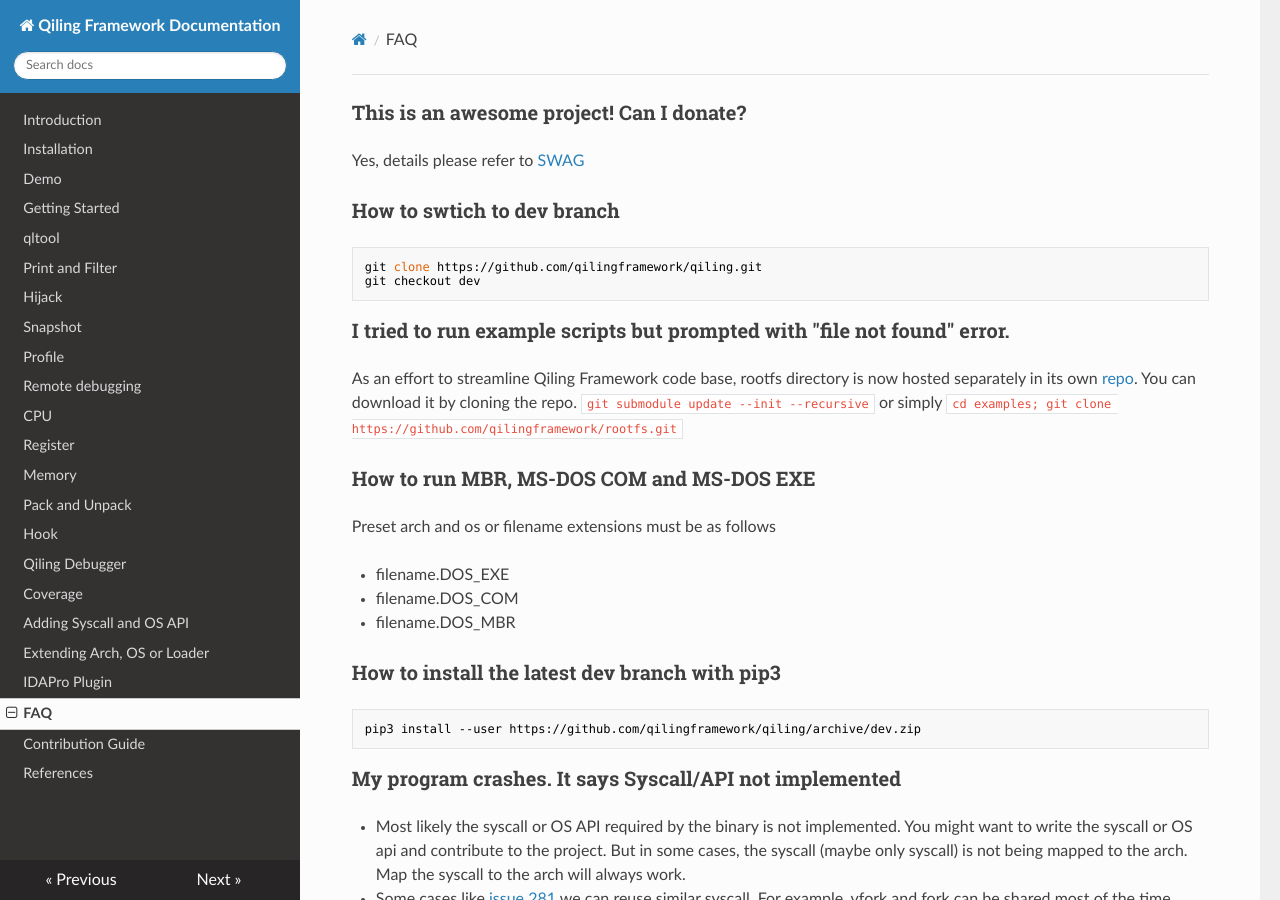
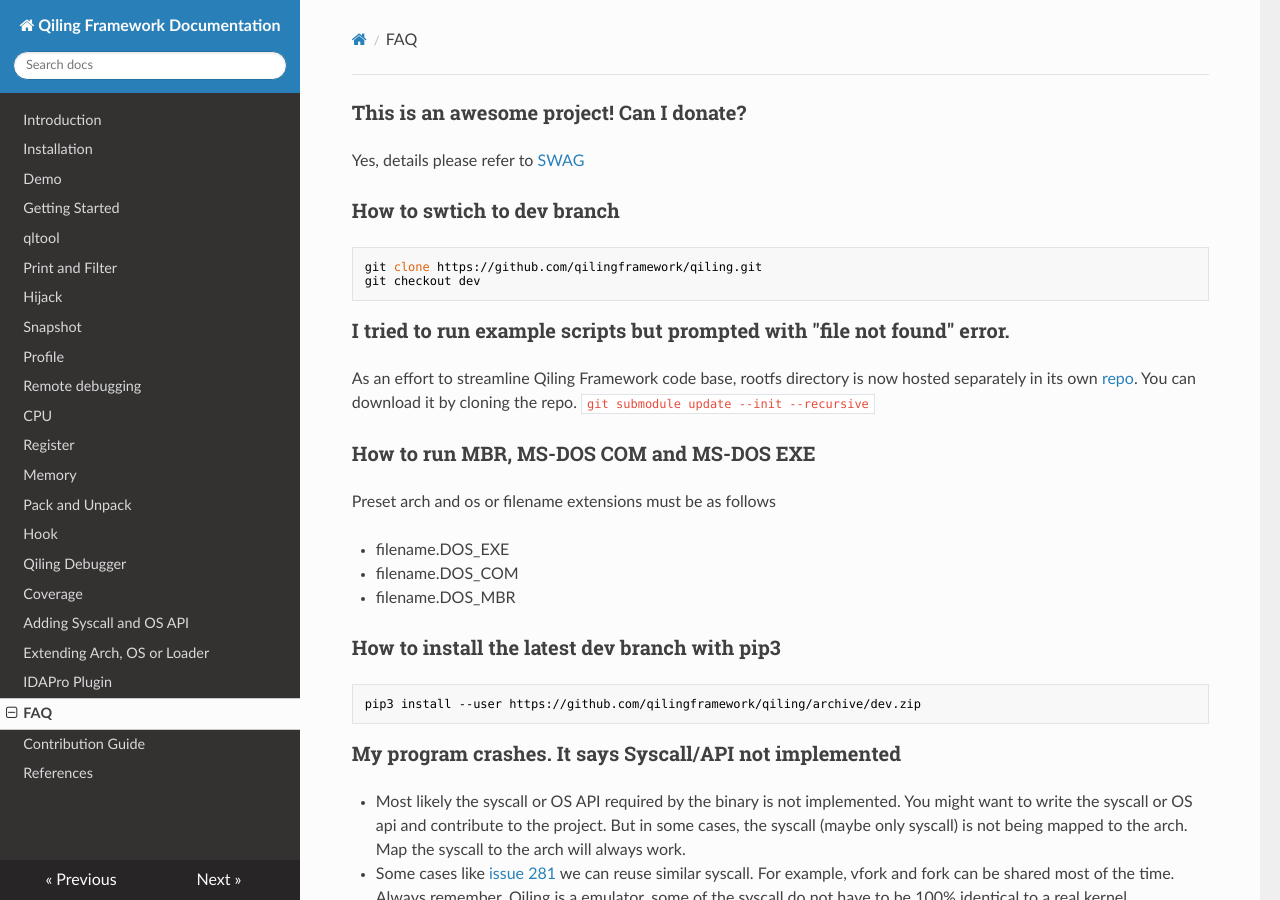
Before and after one commit to qilingframework/rtfd.io, an MkDocs documentation site: the page built from docs/faq.md, in a window 1280 px wide and 900 px high. Built offline with MkDocs 1.6.1, drawn with Linux system fonts in a browser that asks for light colours; nearby versions of some CDN libraries.

Commit message:
Update faq.md

````diff
--- a/docs/faq.md
+++ b/docs/faq.md
@@ -12,8 +12,7 @@ git checkout dev
 
 
 ### I tried to run example scripts but prompted with "file not found" error.
-As an effort to streamline Qiling Framework code base, rootfs directory is now hosted separately in its own [repo](https://github.com/qilingframework/rootfs). You can download it by cloning the repo. ```git submodule update --init --recursive``` or simply ```cd examples; git clone https://github.com/qilingframework/rootfs.git```
-
+As an effort to streamline Qiling Framework code base, rootfs directory is now hosted separately in its own [repo](https://github.com/qilingframework/rootfs). You can download it by cloning the repo. ```git submodule update --init --recursive```
 
 ### How to run MBR, MS-DOS COM and MS-DOS EXE
 Preset arch and os or filename extensions must be as follows
````
